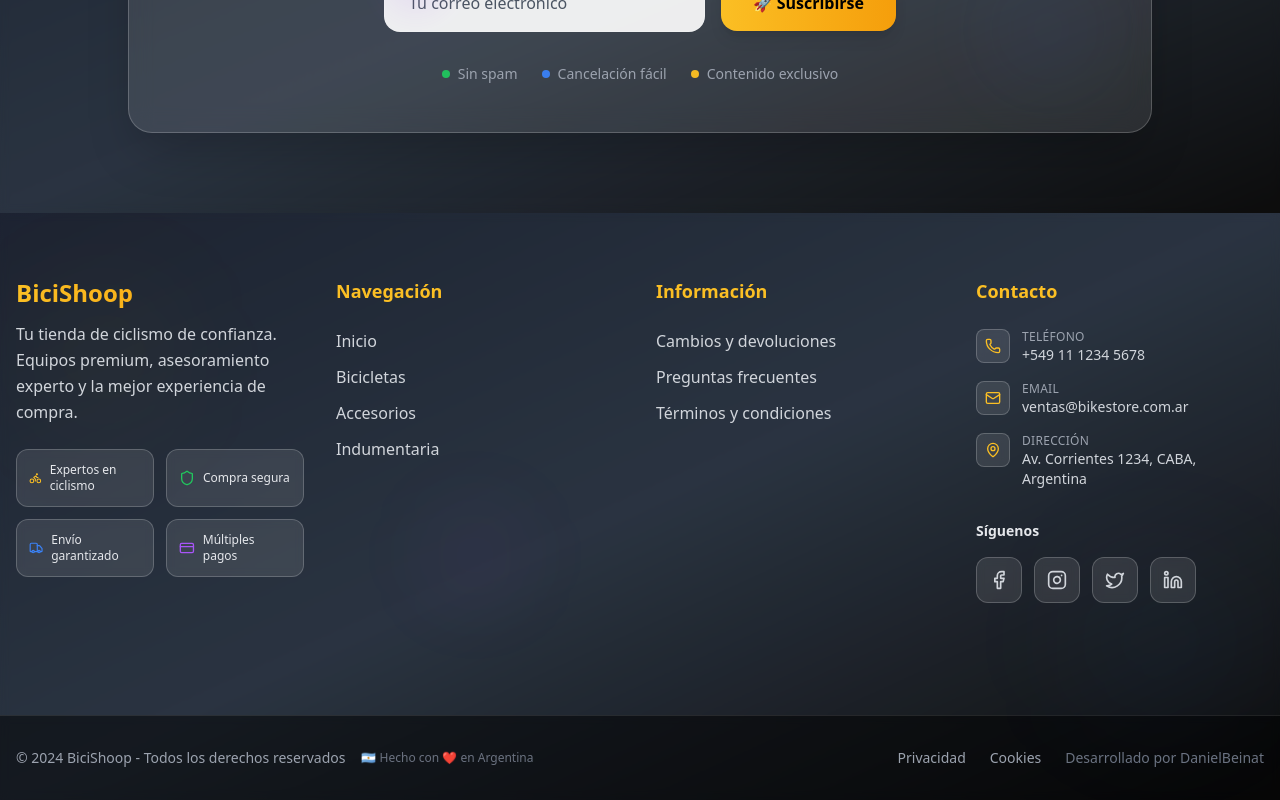
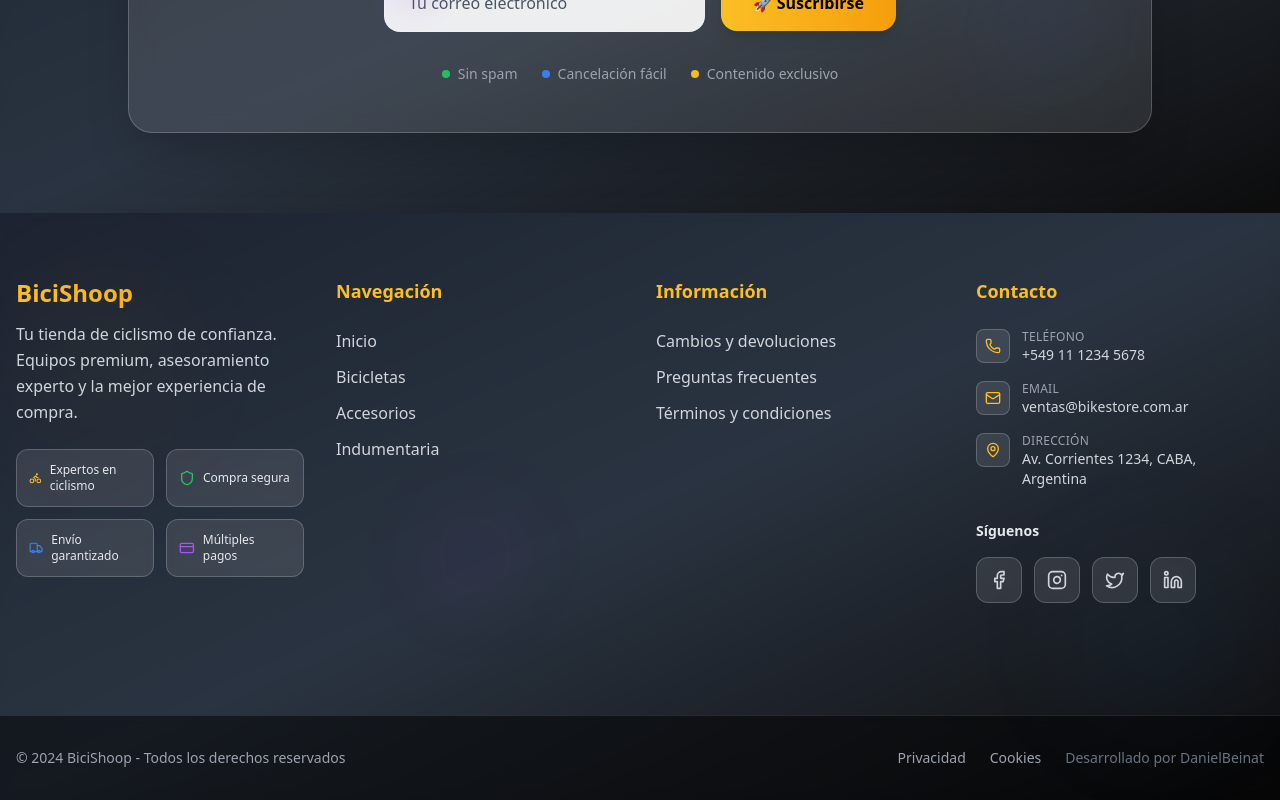
Before and after one commit to danielbeinat/BikeStore, a React (Vite) app: page /checkout in a window 1280 px wide. Shown: the part 1233-2033 px from the top of the page. Built offline with nearby package versions, Linux system fonts and the light colour scheme.

Commit message:
add files

```diff
--- a/src/Components/Footer/Footer.tsx
+++ b/src/Components/Footer/Footer.tsx
@@ -214,9 +214,6 @@ export function Footer() {
               <p className="text-sm text-gray-400">
                 © {new Date().getFullYear()} BiciShoop - Todos los derechos reservados
               </p>
-              <div className="flex items-center gap-2 text-xs text-gray-500">
-                <span>🇦🇷 Hecho con ❤️ en Argentina</span>
-              </div>
             </div>
             <div className="flex items-center gap-6">
               <Link to="/privacidad" className="text-sm text-gray-400 hover:text-[#fbbf24] transition-colors duration-300">
```
